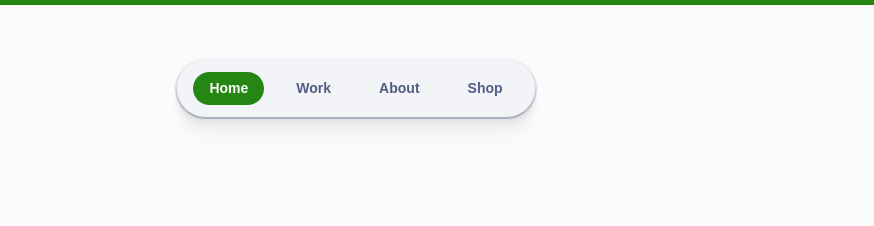
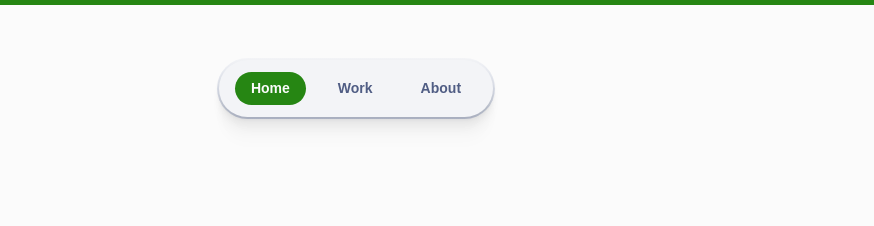
Before and after one commit to ximenavf92/analuisaferral-astro, an Astro site: page / in a window 1280 px wide. Shown: the top 226 px of the page, 284-1158 px from the left. Built offline with nearby package versions, Linux system fonts and the light colour scheme; Astro itself is replaced by a stand-in of ours.

Commit message:
hide shop button in nav

```diff
--- a/src/components/Nav.astro
+++ b/src/components/Nav.astro
@@ -6,8 +6,8 @@ import ThemeToggle from './ThemeToggle.astro';
 const textLinks: { label: string; href: string }[] = [
 	{ label: 'Home', href: '/' },
 	{ label: 'Work', href: '/work/' },
-	{ label: 'About', href: '/about/' },
-	{ label: 'Shop', href: 'https://etsy.com/' }
+	{ label: 'About', href: '/about/' }
+	// { label: 'Shop', href: 'https://etsy.com/' }
 ];
 
 /** Icon links to social media — edit these with links to your profiles! */
```
